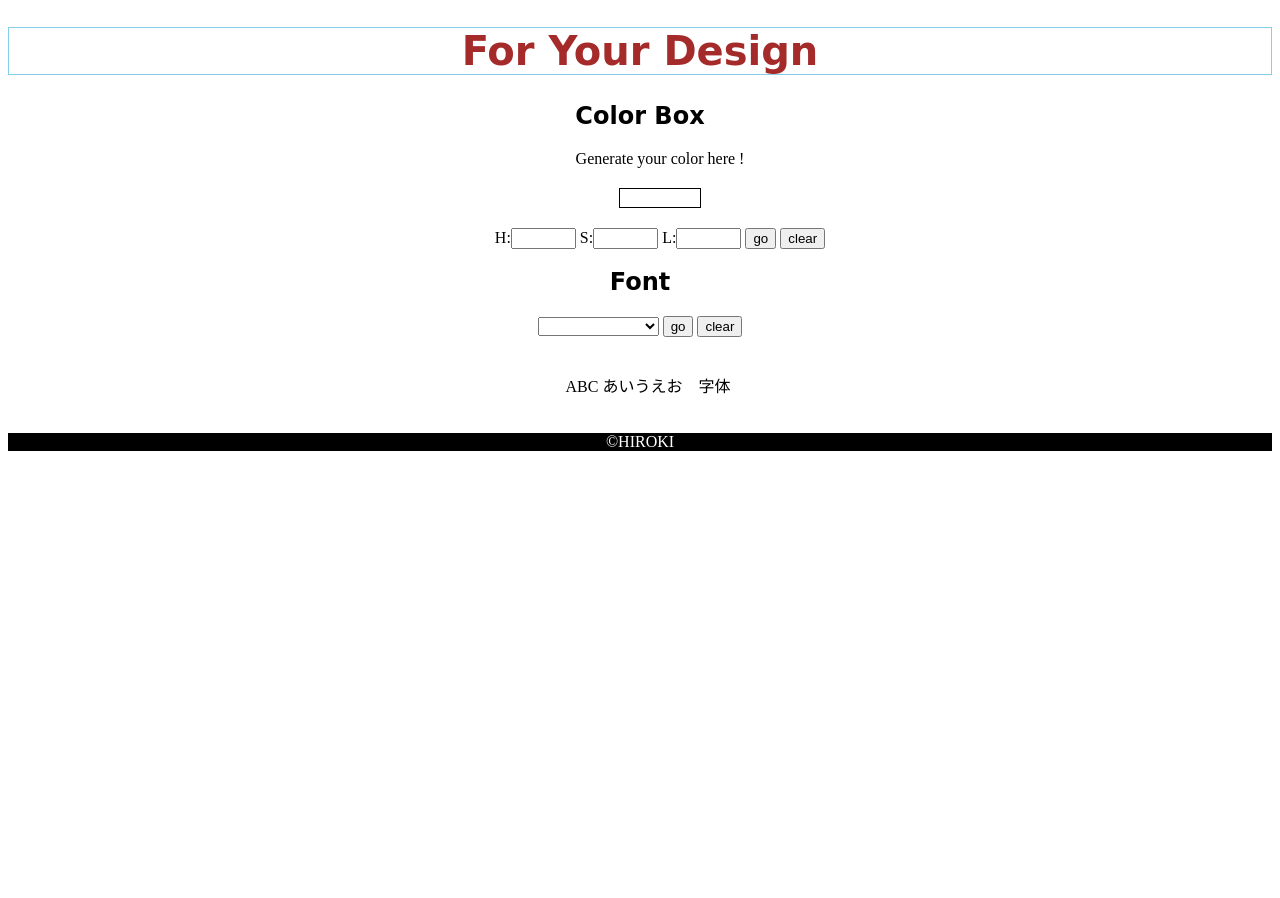
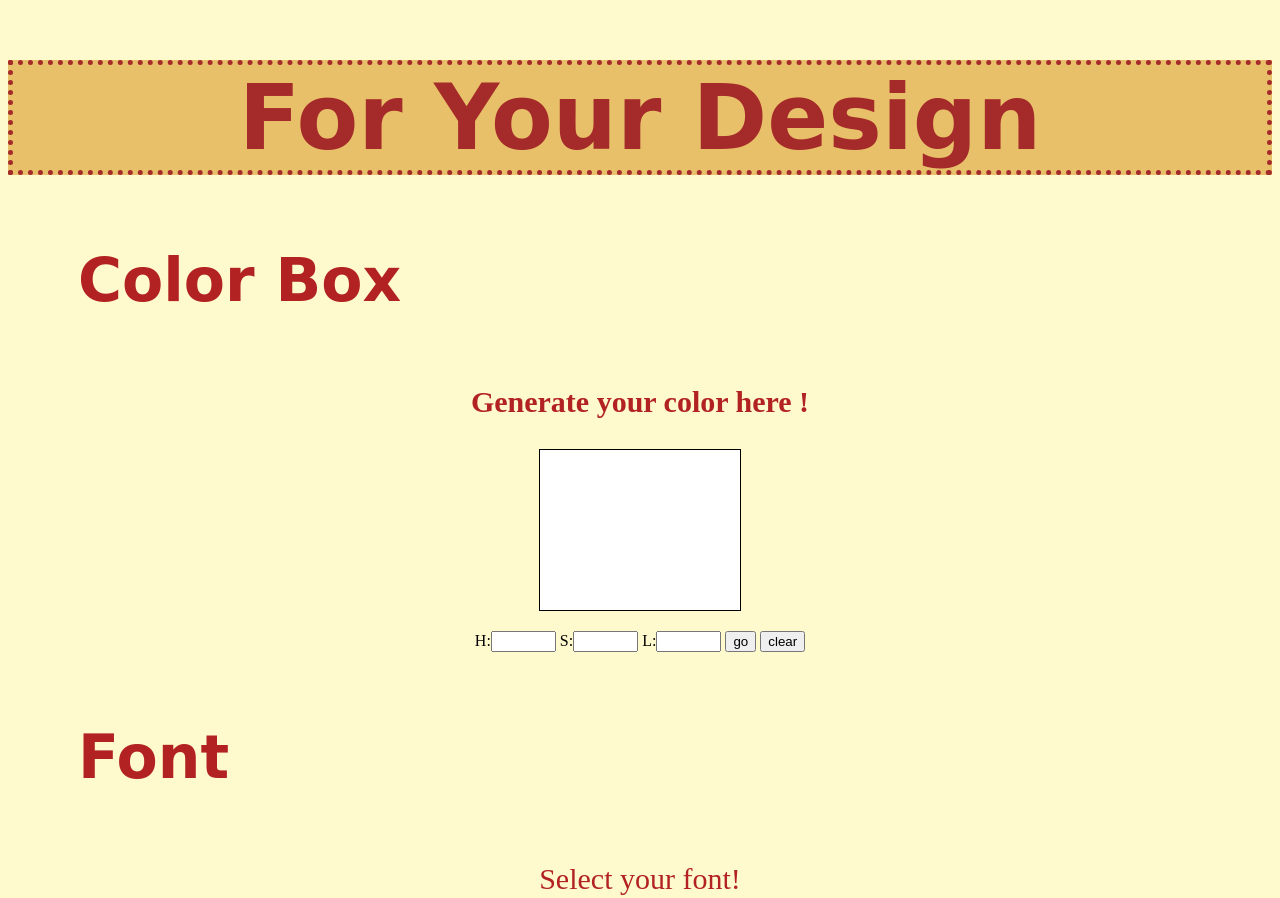
Before and after one commit to Hiroki58/Design-system, a plain HTML site: page index.html in a window 1280 px wide. Shown: the top 898 px of the page. Before the commit the page ends 800 px from the top, so only its background shows below. Drawn offline with Linux system fonts and the light colour scheme; a web font is replaced by a local one.

Commit message:
design change

```diff
--- a/index.html
+++ b/index.html
@@ -8,8 +8,7 @@
     <h1>For Your Design</h1>
     <div id="color">
       <h2>Color Box</h2>
-      <ul>
-        <div>Generate your color here !<p id="box" class="box">
+        <p id="s1"><strong>Generate your color here !</strong></p><p id="box" class="box">
           <br></p>
           <span id="form">H:<input type="text" id="H" name="h" size="5"> S:<input type="text" name="s" size="5" id="S"> L:<input type="text" name="l" size="5" id="L">
         <button onclick="changeColor();">go</button> <button id="clear" onclick="clearBtn()">clear</button>
@@ -19,11 +18,10 @@
             background-color: white;
           }
         </style>
-        </div>
-      </ul>
     </div>
      <div id="font">
       <h2>Font</h2>
+        <span id="s2">Select your font!</span><br><br>
          <select name="font" id="fonts">
            <option value=""><br></option>
            <option value="'Oswald', sans-serif">oswald</option>
--- a/style.css
+++ b/style.css
@@ -6,30 +6,40 @@ body {
 
 h1 {
   text-align: center;
-  border: 1px solid skyblue;
+  border: 5px dotted brown;
   color: brown;
   font-family: 'Dela Gothic One', cursive;
-  font-size:40px;
+  font-size:90px;
+  background-color: rgba(226, 173, 73, 0.747);
 }
 
 h2 {
   font-family: 'Dela Gothic One', cursive;
+  margin: 70px;
+  color:firebrick;
+  text-align: left;
+  font-size: 60px;
 }
+
+#s1,#s2 {
+  font-size: 30px;
+  color:firebrick;
+}
+
 
 
 
 #box {
   border: 0.5px solid black;
-  width: 80px;
+  width: 200px;
+  height: 160px;
   margin: 20px auto;
 
 }
 
-font {
-  margin: 200px auto;
+body {
+  background-color:lemonchiffon;
 }
-
-
 
 /*#chango {
   font-family: 'Chango', cursive;
@@ -43,13 +53,16 @@ font {
   font-family: 'Oswald', sans-serif;
 }*/
 
+a {
+  font-size: 60px;
+}
 
 
 
 
 footer {
   text-align: center;
-  background-color: black;
+  background-color:firebrick;
   color: white;
   margin: auto;
 }
```
